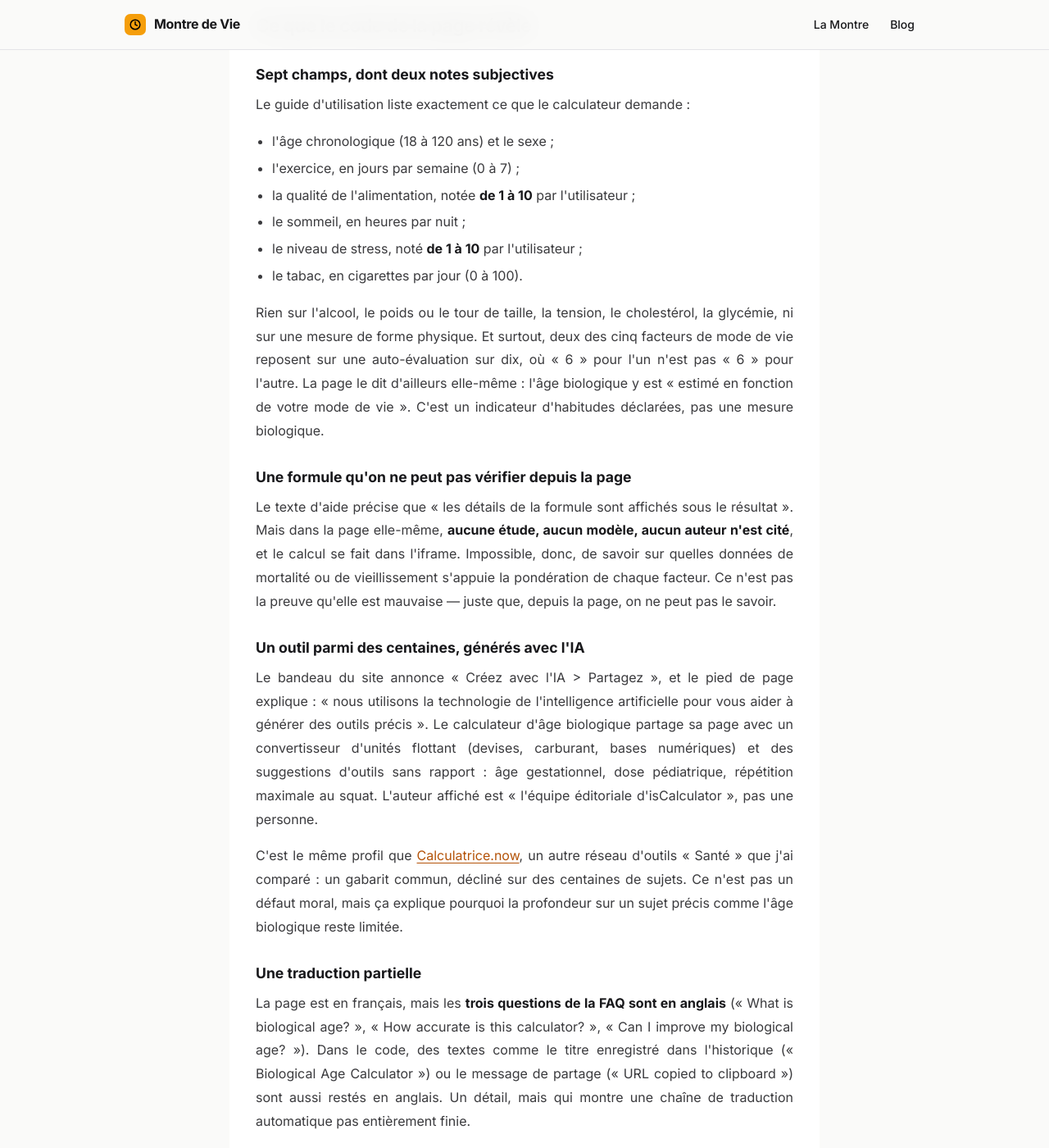
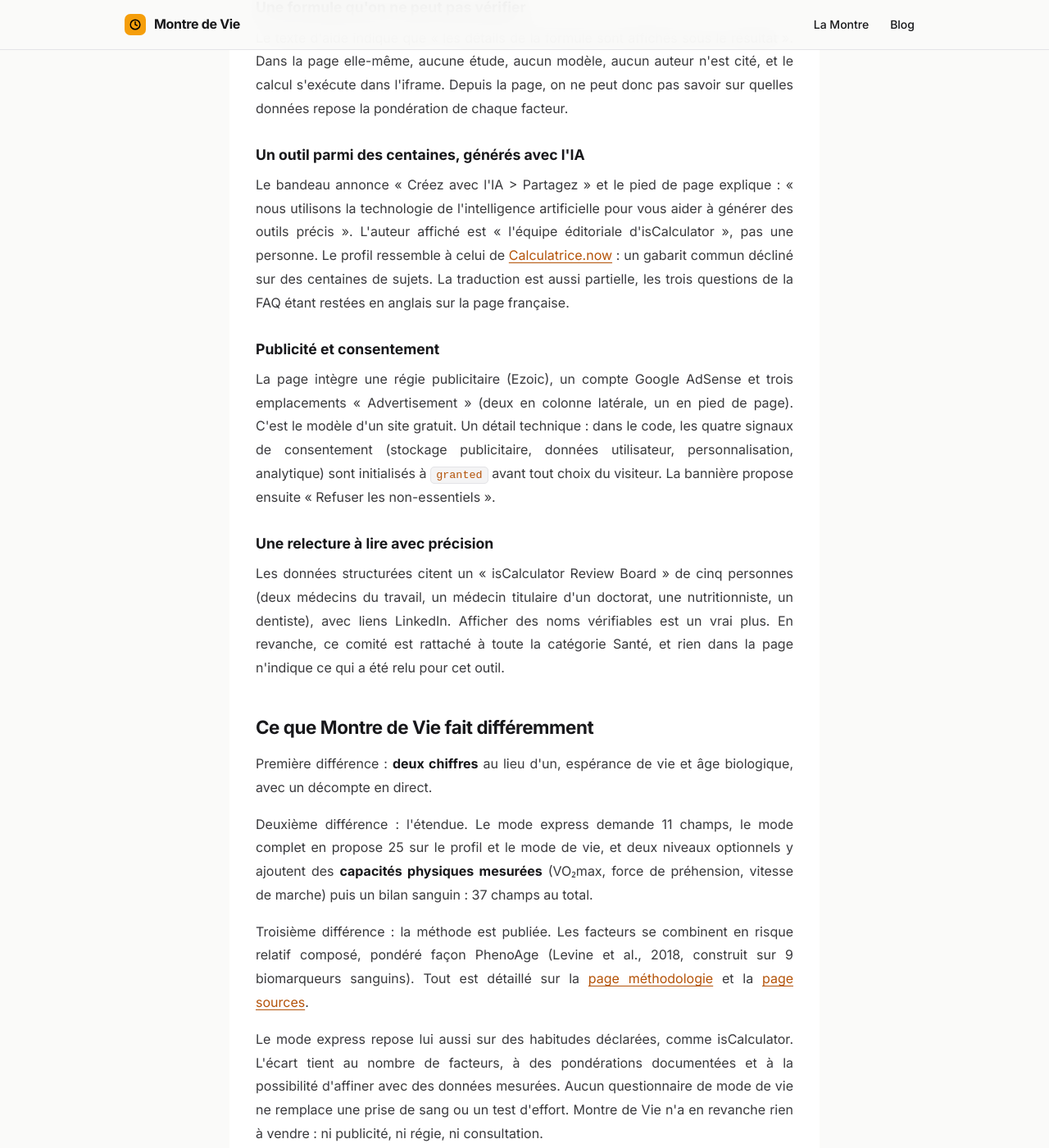
Before and after one commit to SebRunNature/memento-mori, a Jekyll site: the page built from _posts/2026-11-08-montre-de-vie-vs-iscalculator.html, in a window 1280 px wide and 1400 px high, scrolled down 2799 px. Shown: the whole window at 82% size. Built offline with Jekyll 4.4.1, drawn with Linux system fonts in a browser that asks for light colours; some of the changed text lies outside the part shown.

Commit message:
Relecture des comparatifs : corrections factuelles et réduction de l'article isCalculator
- CalcVita : le widget intégrable existe côté Montre de Vie (tableau et encadré corrigés)
- Age-Réel : nombre de champs recompté d'après le code (11 express, 25 complet, 37 avec niveaux optionnels)
- Affirmations sur le classement Google remplacées par des formulations vérifiables
- Temps de lecture recalculés sur le nombre de mots réel
- Tournures « n'est pas X, c'est Y » reformulées (CalcVita, Cleage)
- Formules de conclusion et phrase d'ouverture répétées varient d'un article à l'autre
- isCalculator : article raccourci de 1 900 à 1 460 mots, chiffres de champs mis à jour

Co-Authored-By: Claude Sonnet 5.5 <noreply@anthropic.com>
Claude-Session: https://claude.ai/code/session_01CwhknYPJBhXUvWCZd8MTrv

```diff
--- a/_posts/2026-11-08-montre-de-vie-vs-iscalculator.html
+++ b/_posts/2026-11-08-montre-de-vie-vs-iscalculator.html
@@ -12,11 +12,11 @@ author: Sébastien Salomon
 <article>
 
   <h1>Montre de Vie vs isCalculator : le calculateur d'âge biologique d'un répertoire d'outils générés avec l'IA</h1>
-  <div class="post-meta"><time datetime="2026-11-08">8 novembre 2026</time> &nbsp;·&nbsp; Sébastien Salomon &nbsp;·&nbsp; 8 min de lecture</div>
+  <div class="post-meta"><time datetime="2026-11-08">8 novembre 2026</time> &nbsp;·&nbsp; Sébastien Salomon &nbsp;·&nbsp; 7 min de lecture</div>
 
-  <p>En cherchant <strong>« avis calculateur âge biologique en ligne »</strong>, l'un des résultats est la page d'<strong>isCalculator</strong>, un répertoire qui se présente comme « le plus complet et le plus avancé de calculatrices interactives sur le web ». J'ai lu le code source de cette page avant d'écrire cet article.</p>
+  <p>En cherchant <strong>« avis calculateur âge biologique en ligne »</strong>, l'un des résultats est la page d'<strong>isCalculator</strong>, un répertoire qui se présente comme « le plus complet et le plus avancé de calculatrices interactives sur le web ». J'ai lu le code source de la page avant d'écrire cet article.</p>
 
-  <p>Une précision d'emblée, par honnêteté : le calculateur lui-même tourne dans une <strong>iframe</strong> dont le code ne faisait pas partie de ce que j'ai relu. Je peux donc décrire tout ce qui l'entoure — les champs demandés, le texte d'aide, la publicité, la relecture — mais pas la formule. Voici ce que la page dit d'elle-même, et ce qu'elle ne dit pas.</p>
+  <p>Précision d'emblée : le calculateur tourne dans une <strong>iframe</strong> dont le code ne faisait pas partie de ce que j'ai relu. Je peux décrire tout ce qui l'entoure (champs demandés, texte d'aide, publicité, relecture), mais pas la formule.</p>
 
   <h2>Les deux en un coup d'œil</h2>
 
@@ -27,91 +27,64 @@ author: Sébastien Salomon
     </thead>
     <tbody>
       <tr><td>Prix</td><td>Gratuit, sans compte ni email</td><td>Gratuit (compte facultatif)</td></tr>
-      <tr><td>Nature de l'outil</td><td>Calculateur dédié à l'âge biologique et à l'espérance de vie</td><td>Un outil parmi des centaines d'un répertoire de calculatrices</td></tr>
+      <tr><td>Nature de l'outil</td><td>Calculateur dédié</td><td>Un outil parmi des centaines d'un répertoire</td></tr>
       <tr><td>Ce qui est calculé</td><td>Espérance de vie <strong>+</strong> âge biologique</td><td>Âge biologique uniquement</td></tr>
-      <tr><td>Questions posées</td><td>Plus de 20 facteurs, en 3 niveaux (mode de vie, capacités physiques, bilan sanguin)</td><td>7 champs, tous obligatoires : âge, sexe, exercice, alimentation, sommeil, stress, tabac</td></tr>
-      <tr><td>Données mesurées (VO₂max, force, prise de sang)</td><td>Oui, en option</td><td>Absentes de la liste des champs</td></tr>
-      <tr><td>Méthode</td><td>Risque relatif composé, pondéré façon PhenoAge</td><td>Formule « affichée sous le résultat » — non visible dans la page hôte</td></tr>
+      <tr><td>Champs à remplir</td><td>11 en mode express, 25 en mode complet, jusqu'à 37 avec les niveaux optionnels</td><td>7, tous obligatoires</td></tr>
+      <tr><td>Données mesurées (VO₂max, force, prise de sang)</td><td>Oui, en option</td><td>Absentes</td></tr>
+      <tr><td>Méthode</td><td>Risque relatif composé, pondéré façon PhenoAge</td><td>Formule « affichée sous le résultat », non visible dans la page</td></tr>
       <tr><td>Sources scientifiques citées</td><td>Oui — PhenoAge, Mandsager, INSEE, etc.</td><td>Aucune sur la page</td></tr>
-      <tr><td>Publicités</td><td>Aucune</td><td>Oui — régie publicitaire et emplacements dans la page</td></tr>
-      <tr><td>Relecture</td><td>Auteur nommé, méthode publiée</td><td>« Comité de révision » de 5 professionnels de santé, rattaché à toute la catégorie Santé</td></tr>
-      <tr><td>Langues</td><td>Français</td><td>Français, anglais, portugais, espagnol</td></tr>
-      <tr><td>Après le calcul</td><td>Décompte en direct, PDF, impression, image de partage, historique</td><td>PDF, impression, partage, code d'intégration, historique avec comparaison de deux résultats</td></tr>
+      <tr><td>Publicités</td><td>Aucune</td><td>Oui — régie et 3 emplacements</td></tr>
+      <tr><td>Relecture</td><td>Auteur nommé, méthode publiée</td><td>Comité de 5 professionnels de santé, rattaché à toute la catégorie Santé</td></tr>
+      <tr><td>Après le calcul</td><td>Décompte en direct, PDF, impression, image de partage, historique</td><td>PDF, impression, partage, intégration, historique avec comparaison</td></tr>
     </tbody>
   </table>
   </div>
 
   <h2>Ce qu'isCalculator fait bien</h2>
 
-  <p>D'abord, c'est <strong>rapide</strong>. Sept champs, un guide d'utilisation clair qui explique chaque valeur attendue (par exemple « utilisez des décimales comme 7,5 » pour le sommeil), et un résultat en moins d'une minute. Pour une première idée, c'est difficile à battre en simplicité.</p>
+  <p>C'est <strong>rapide</strong> : sept champs, un guide qui explique chaque valeur attendue (« utilisez des décimales comme 7,5 » pour le sommeil), un résultat en moins d'une minute. La page existe en quatre langues (français, anglais, portugais, espagnol) et propose une vraie boîte à outils : export PDF, impression, partage, code d'intégration, historique conservé dans le navigateur (jusqu'à 50 résultats) avec comparaison de deux résultats, et une page de graphiques. Le tout sans compte.</p>
 
-  <div class="callout">
-    <strong>Une vraie boîte à outils autour du résultat</strong>
-    Export PDF, impression, partage, code pour intégrer le calculateur sur un autre site, historique conservé dans le navigateur (jusqu'à 50 résultats) avec comparaison de deux résultats côte à côte, et une page dédiée pour générer des graphiques. Tout cela, sans créer de compte. C'est plus que ce que proposent beaucoup de calculateurs concurrents.
-  </div>
-
-  <p>Autre bon point : la page <strong>ne prétend pas être un diagnostic</strong>. Sa propre FAQ dit que le calculateur « fournit une estimation approximative basée sur des facteurs de mode de vie courants » et recommande de consulter un professionnel de santé pour une évaluation précise. Elle est aussi disponible en quatre langues, ce qui est rare pour ce type d'outil.</p>
+  <p>La page ne se présente pas non plus comme un diagnostic. Sa FAQ parle d'une « estimation approximative basée sur des facteurs de mode de vie courants » et renvoie vers un professionnel de santé pour une évaluation précise.</p>
 
   <h2>Ce que le code de la page révèle</h2>
 
   <h3>Sept champs, dont deux notes subjectives</h3>
 
-  <p>Le guide d'utilisation liste exactement ce que le calculateur demande :</p>
+  <p>Le guide d'utilisation liste ce que le calculateur demande : l'âge (18 à 120 ans), le sexe, l'exercice en jours par semaine, le sommeil en heures par nuit, le tabac en cigarettes par jour, et deux notes de 1 à 10 que l'utilisateur se donne lui-même, pour l'alimentation et le stress. Tous les champs sont obligatoires.</p>
 
-  <ul>
-    <li>l'âge chronologique (18 à 120 ans) et le sexe ;</li>
-    <li>l'exercice, en jours par semaine (0 à 7) ;</li>
-    <li>la qualité de l'alimentation, notée <strong>de 1 à 10</strong> par l'utilisateur ;</li>
-    <li>le sommeil, en heures par nuit ;</li>
-    <li>le niveau de stress, noté <strong>de 1 à 10</strong> par l'utilisateur ;</li>
-    <li>le tabac, en cigarettes par jour (0 à 100).</li>
-  </ul>
+  <p>Rien sur l'alcool, le poids, la tension, le cholestérol, ni sur une mesure de forme physique. Et deux facteurs sur cinq reposent sur une auto-évaluation : le « 6 » de l'un n'est pas le « 6 » de l'autre. La page le dit elle-même, l'âge biologique y est « estimé en fonction de votre mode de vie ». Le résultat reflète des habitudes déclarées, il ne mesure rien de biologique.</p>
 
-  <p>Rien sur l'alcool, le poids ou le tour de taille, la tension, le cholestérol, la glycémie, ni sur une mesure de forme physique. Et surtout, deux des cinq facteurs de mode de vie reposent sur une auto-évaluation sur dix, où « 6 » pour l'un n'est pas « 6 » pour l'autre. La page le dit d'ailleurs elle-même : l'âge biologique y est « estimé en fonction de votre mode de vie ». C'est un indicateur d'habitudes déclarées, pas une mesure biologique.</p>
+  <h3>Une formule qu'on ne peut pas vérifier</h3>
 
-  <h3>Une formule qu'on ne peut pas vérifier depuis la page</h3>
-
-  <p>Le texte d'aide précise que « les détails de la formule sont affichés sous le résultat ». Mais dans la page elle-même, <strong>aucune étude, aucun modèle, aucun auteur n'est cité</strong>, et le calcul se fait dans l'iframe. Impossible, donc, de savoir sur quelles données de mortalité ou de vieillissement s'appuie la pondération de chaque facteur. Ce n'est pas la preuve qu'elle est mauvaise — juste que, depuis la page, on ne peut pas le savoir.</p>
+  <p>Le texte d'aide indique que « les détails de la formule sont affichés sous le résultat ». Dans la page elle-même, aucune étude, aucun modèle, aucun auteur n'est cité, et le calcul s'exécute dans l'iframe. Depuis la page, on ne peut donc pas savoir sur quelles données repose la pondération de chaque facteur.</p>
 
   <h3>Un outil parmi des centaines, générés avec l'IA</h3>
 
-  <p>Le bandeau du site annonce « Créez avec l'IA &gt; Partagez », et le pied de page explique : « nous utilisons la technologie de l'intelligence artificielle pour vous aider à générer des outils précis ». Le calculateur d'âge biologique partage sa page avec un convertisseur d'unités flottant (devises, carburant, bases numériques) et des suggestions d'outils sans rapport : âge gestationnel, dose pédiatrique, répétition maximale au squat. L'auteur affiché est « l'équipe éditoriale d'isCalculator », pas une personne.</p>
-
-  <p>C'est le même profil que <a href="/blog/2026/11/04/montre-de-vie-vs-calculatrice-now/">Calculatrice.now</a>, un autre réseau d'outils « Santé » que j'ai comparé : un gabarit commun, décliné sur des centaines de sujets. Ce n'est pas un défaut moral, mais ça explique pourquoi la profondeur sur un sujet précis comme l'âge biologique reste limitée.</p>
-
-  <h3>Une traduction partielle</h3>
-
-  <p>La page est en français, mais les <strong>trois questions de la FAQ sont en anglais</strong> (« What is biological age? », « How accurate is this calculator? », « Can I improve my biological age? »). Dans le code, des textes comme le titre enregistré dans l'historique (« Biological Age Calculator ») ou le message de partage (« URL copied to clipboard ») sont aussi restés en anglais. Un détail, mais qui montre une chaîne de traduction automatique pas entièrement finie.</p>
+  <p>Le bandeau annonce « Créez avec l'IA &gt; Partagez » et le pied de page explique : « nous utilisons la technologie de l'intelligence artificielle pour vous aider à générer des outils précis ». L'auteur affiché est « l'équipe éditoriale d'isCalculator », pas une personne. Le profil ressemble à celui de <a href="/blog/2026/11/04/montre-de-vie-vs-calculatrice-now/">Calculatrice.now</a> : un gabarit commun décliné sur des centaines de sujets. La traduction est aussi partielle, les trois questions de la FAQ étant restées en anglais sur la page française.</p>
 
   <h3>Publicité et consentement</h3>
 
-  <p>La page intègre une régie publicitaire (Ezoic) et un compte Google AdSense, avec trois emplacements « Advertisement » : deux dans la colonne latérale, un en pied de page. C'est le modèle économique normal d'un site gratuit. Un point technique retient cependant l'attention : dans le code, les quatre signaux de consentement (stockage publicitaire, données utilisateur, personnalisation, analytique) sont initialisés à <code>granted</code> <strong>avant</strong> que le visiteur ait fait un choix. La bannière propose ensuite « Refuser les non-essentiels », mais le réglage par défaut est l'acceptation. À toi de voir si c'est important pour toi.</p>
+  <p>La page intègre une régie publicitaire (Ezoic), un compte Google AdSense et trois emplacements « Advertisement » (deux en colonne latérale, un en pied de page). C'est le modèle d'un site gratuit. Un détail technique : dans le code, les quatre signaux de consentement (stockage publicitaire, données utilisateur, personnalisation, analytique) sont initialisés à <code>granted</code> avant tout choix du visiteur. La bannière propose ensuite « Refuser les non-essentiels ».</p>
 
-  <div class="callout">
-    <strong>Un comité de relecture, à lire avec précision</strong>
-    Les données structurées de la page citent un « isCalculator Review Board » de cinq personnes : deux médecins du travail, un médecin titulaire d'un doctorat, une nutritionniste et un dentiste, avec liens LinkedIn. Mettre des noms et des profils vérifiables, c'est un vrai plus par rapport à un site anonyme. Mais ce comité est rattaché à <strong>toute la catégorie Santé</strong>, pas à ce calculateur en particulier, et aucune des descriptions affichées ne mentionne de spécialité en gériatrie, en épidémiologie ou en recherche sur le vieillissement. Rien n'indique ce qui a été concrètement relu pour cet outil.
-  </div>
+  <h3>Une relecture à lire avec précision</h3>
+
+  <p>Les données structurées citent un « isCalculator Review Board » de cinq personnes (deux médecins du travail, un médecin titulaire d'un doctorat, une nutritionniste, un dentiste), avec liens LinkedIn. Afficher des noms vérifiables est un vrai plus. En revanche, ce comité est rattaché à toute la catégorie Santé, et rien dans la page n'indique ce qui a été relu pour cet outil.</p>
 
   <h2>Ce que Montre de Vie fait différemment</h2>
 
-  <p>La première différence : <strong>deux chiffres</strong> au lieu d'un — espérance de vie et âge biologique — avec un décompte qui tourne en direct.</p>
+  <p>Première différence : <strong>deux chiffres</strong> au lieu d'un, espérance de vie et âge biologique, avec un décompte en direct.</p>
 
-  <p>La deuxième : le nombre de facteurs. Montre de Vie en prend en compte plus de vingt, répartis en trois niveaux. Le premier couvre le profil et le mode de vie (tabac, alcool, alimentation, sommeil, sport, stress, liens sociaux). Le deuxième ajoute des <strong>capacités physiques mesurées</strong> : VO₂max, force de préhension, vitesse de marche. Le troisième accepte un bilan sanguin pour ceux qui en ont un. Chaque niveau est optionnel.</p>
+  <p>Deuxième différence : l'étendue. Le mode express demande 11 champs, le mode complet en propose 25 sur le profil et le mode de vie, et deux niveaux optionnels y ajoutent des <strong>capacités physiques mesurées</strong> (VO₂max, force de préhension, vitesse de marche) puis un bilan sanguin : 37 champs au total.</p>
 
-  <p>La troisième : la méthode est publiée. Les facteurs se combinent en risque relatif composé, pondéré façon PhenoAge — le modèle de Levine et al. (2018), construit sur 9 biomarqueurs sanguins. Tout est détaillé sur la <a href="/methodologie/">page méthodologie</a>, et chaque étude utilisée figure sur la <a href="/sources/">page sources</a>.</p>
+  <p>Troisième différence : la méthode est publiée. Les facteurs se combinent en risque relatif composé, pondéré façon PhenoAge (Levine et al., 2018, construit sur 9 biomarqueurs sanguins). Tout est détaillé sur la <a href="/methodologie/">page méthodologie</a> et la <a href="/sources/">page sources</a>.</p>
 
-  <div class="callout">
-    <strong>Soyons honnêtes sur le mode express</strong>
-    Si tu ne remplis que le premier niveau, Montre de Vie repose lui aussi sur des habitudes déclarées, comme isCalculator. La différence tient au nombre de facteurs, à des pondérations documentées, et à la possibilité d'affiner avec des données mesurées. Aucun questionnaire de mode de vie ne remplace une prise de sang ou un test d'effort — ni chez eux, ni chez nous.
-  </div>
-
-  <p>Enfin, Montre de Vie n'a rien à vendre derrière le calcul : pas de publicité, pas de régie, pas de consultation. L'outil est la finalité.</p>
+  <p>Le mode express repose lui aussi sur des habitudes déclarées, comme isCalculator. L'écart tient au nombre de facteurs, à des pondérations documentées et à la possibilité d'affiner avec des données mesurées. Aucun questionnaire de mode de vie ne remplace une prise de sang ou un test d'effort. Montre de Vie n'a en revanche rien à vendre : ni publicité, ni régie, ni consultation.</p>
 
   <h2>Quel outil choisir ?</h2>
 
-  <p>Si tu veux <strong>une première idée en moins d'une minute</strong>, dans ta langue, avec la possibilité d'exporter, d'imprimer et de comparer deux résultats, isCalculator fait le travail — à condition de le prendre pour ce qu'il est : une estimation basée sur cinq habitudes déclarées.</p>
+  <p>Pour <strong>une première idée en moins d'une minute</strong>, dans ta langue, avec export, impression et comparaison de deux résultats, isCalculator fait le travail. Garde simplement en tête qu'il s'appuie sur cinq habitudes déclarées.</p>
 
-  <p>Si tu veux un résultat qui <strong>tient compte de beaucoup plus de facteurs</strong>, qui peut intégrer des mesures réelles, qui s'appuie sur une méthode documentée et sourcée, et qui te donne les deux chiffres — espérance de vie <strong>et</strong> âge biologique — c'est pour ça que Montre de Vie existe.</p>
+  <p>Pour un résultat qui intègre beaucoup plus de facteurs, accepte des mesures réelles, repose sur une méthode sourcée et donne <strong>les deux chiffres</strong> ensemble, le formulaire est juste en dessous.</p>
 
   <div class="cta-montre">
     <p>Calcule ton espérance de vie et ton âge biologique en un seul formulaire — gratuit, sans publicité, méthode publiée.</p>
@@ -136,22 +109,17 @@ author: Sébastien Salomon
 
   <div class="faq-item">
     <h3 class="faq-q">Le calculateur d'âge biologique d'isCalculator est-il fiable ?</h3>
-    <div class="faq-a">La page le présente elle-même comme une estimation approximative basée sur des facteurs de mode de vie, et recommande un avis médical pour une évaluation précise. D'après la page consultée en novembre 2026, aucune étude ni source scientifique n'est citée pour la formule, qui s'exécute dans une iframe. Utilise-le comme un repère indicatif, pas comme une mesure.</div>
+    <div class="faq-a">La page le présente elle-même comme une estimation approximative basée sur des facteurs de mode de vie, et recommande un avis médical pour une évaluation précise. D'après la page consultée en novembre 2026, aucune étude ni source scientifique n'est citée pour la formule, qui s'exécute dans une iframe. À utiliser comme un repère indicatif.</div>
   </div>
 
   <div class="faq-item">
     <h3 class="faq-q">isCalculator est-il gratuit ?</h3>
-    <div class="faq-a">Oui, le calculateur est gratuit et utilisable sans compte. Le site est financé par la publicité : la page contient une régie publicitaire et des emplacements d'annonces. Un compte facultatif permet d'enregistrer des outils en favoris.</div>
+    <div class="faq-a">Oui, et utilisable sans compte. Le site est financé par la publicité : la page contient une régie publicitaire et des emplacements d'annonces. Un compte facultatif permet d'enregistrer des outils en favoris.</div>
   </div>
 
   <div class="faq-item">
     <h3 class="faq-q">Peut-on estimer son âge biologique avec cinq questions sur son mode de vie ?</h3>
-    <div class="faq-a">On peut obtenir un ordre de grandeur de l'effet de ses habitudes, pas une mesure biologique. Les modèles publiés comme PhenoAge (Levine et al., 2018) s'appuient sur 9 biomarqueurs sanguins en plus de l'âge. Un questionnaire de mode de vie, quel qu'il soit, reste un indicateur déclaratif : plus il couvre de facteurs et plus ses pondérations sont documentées, plus il est informatif.</div>
-  </div>
-
-  <div class="faq-item">
-    <h3 class="faq-q">Quelle est la principale différence entre isCalculator et Montre de Vie ?</h3>
-    <div class="faq-a">isCalculator est un répertoire d'outils où l'âge biologique est un calculateur parmi des centaines, avec sept champs et un résultat unique. Montre de Vie est un outil dédié : plus de vingt facteurs, des données mesurées en option, une méthode et des sources publiées, et deux résultats — espérance de vie et âge biologique.</div>
+    <div class="faq-a">On obtient un ordre de grandeur de l'effet de ses habitudes, pas une mesure biologique. Les modèles publiés comme PhenoAge (Levine et al., 2018) s'appuient sur 9 biomarqueurs sanguins en plus de l'âge. Un questionnaire de mode de vie reste déclaratif : plus il couvre de facteurs et plus ses pondérations sont documentées, plus il est informatif.</div>
   </div>
 
   <div class="disclaimer">
@@ -163,8 +131,8 @@ author: Sébastien Salomon
     <p>📚 Sources</p>
     <ul>
       <li><a href="https://iscalculator.com/fr/calculator/biological-age-calculator" target="_blank" rel="noopener">isCalculator — Calculateur d'Âge Biologique (code source de la page consulté en novembre 2026)</a></li>
+      <li><a href="https://doi.org/10.18632/aging.101414" target="_blank" rel="noopener">Levine ME et al. — An epigenetic biomarker of aging for lifespan and healthspan. <em>Aging</em>, 2018 (PhenoAge)</a></li>
       <li><a href="/methodologie/">Montre de Vie — Méthodologie scientifique</a></li>
-      <li><a href="/sources/">Montre de Vie — Sources</a></li>
     </ul>
   </div>
 
```
Also changed, not shown: _posts/2026-10-12-montre-de-vie-vs-calcvita.html (+9 -9 lines), _posts/2026-10-13-montre-de-vie-vs-age-reel.html (+5 -5 lines), _posts/2026-11-04-montre-de-vie-vs-calculatrice-now.html (+5 -5 lines), _posts/2026-11-04-montre-de-vie-vs-cleage.html (+5 -5 lines).
